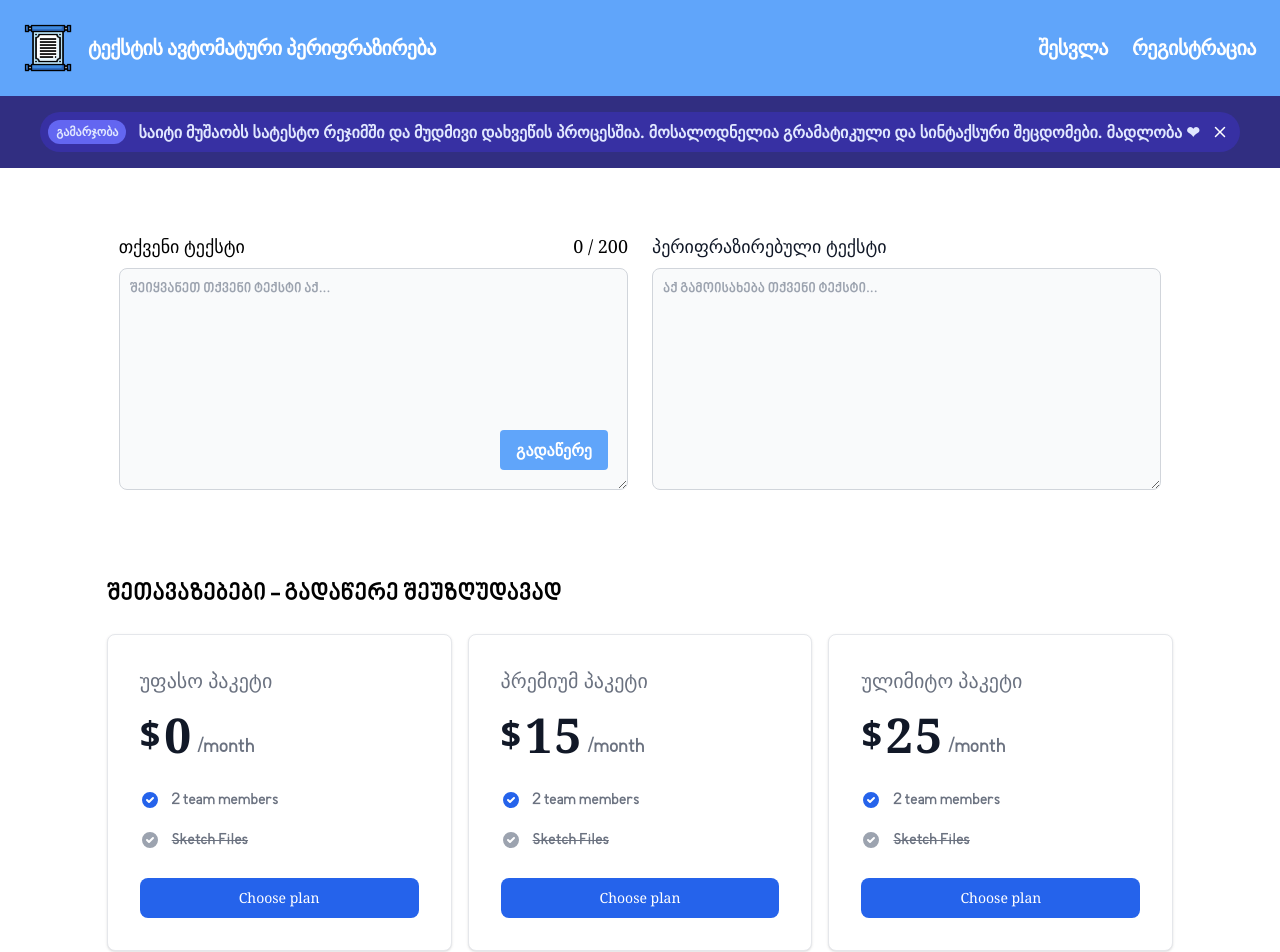
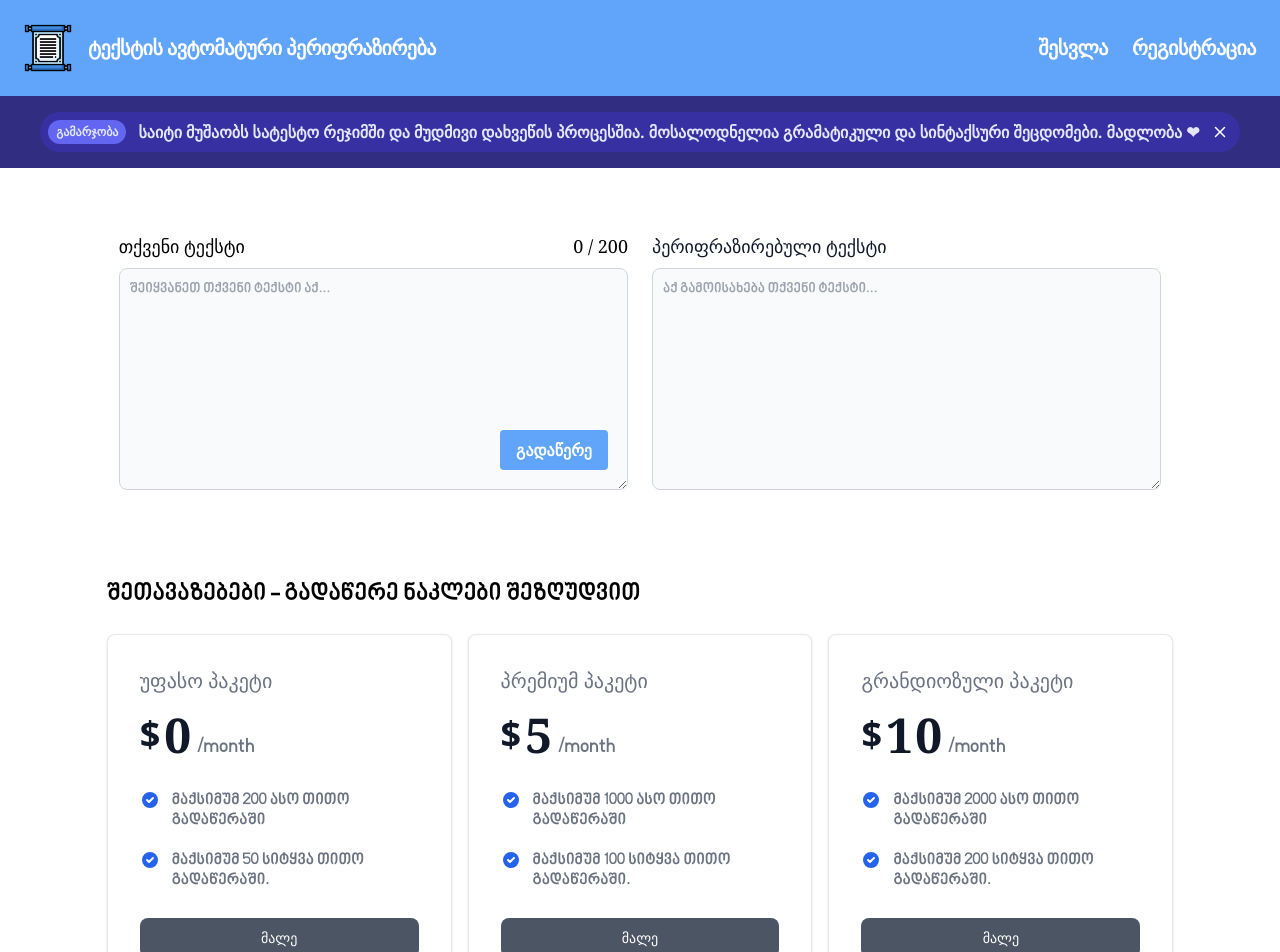
Before and after one commit to Vashakmadze/GeoParaphrase, a React (Vite) app: page / in a window 1280 px wide. Shown: the top 952 px of the page. Built offline with nearby package versions, Linux system fonts and the light colour scheme.

Commit message:
changed contents of pricecard

```diff
--- a/src/components/PriceCard.jsx
+++ b/src/components/PriceCard.jsx
@@ -34,10 +34,27 @@
 							clipRule="evenodd"></path>
 					</svg>
 					<span className="text-base font-normal leading-tight text-gray-500 dark:text-gray-400">
-						2 team members
+						მაქსიმუმ {data.offers.charachters} ასო თითო გადაწერაში
 					</span>
 				</li>
-				<li className="flex space-x-3 line-through decoration-gray-500">
+				<li className="flex space-x-3">
+					<svg
+						aria-hidden="true"
+						className="flex-shrink-0 w-5 h-5 text-blue-600 dark:text-blue-500"
+						fill="currentColor"
+						viewBox="0 0 20 20"
+						xmlns="http://www.w3.org/2000/svg">
+						<title>Check icon</title>
+						<path
+							fillRule="evenodd"
+							d="M10 18a8 8 0 100-16 8 8 0 000 16zm3.707-9.293a1 1 0 00-1.414-1.414L9 10.586 7.707 9.293a1 1 0 00-1.414 1.414l2 2a1 1 0 001.414 0l4-4z"
+							clipRule="evenodd"></path>
+					</svg>
+					<span className="text-base font-normal leading-tight text-gray-500 dark:text-gray-400">
+						მაქსიმუმ {data.offers.words} სიტყვა თითო გადაწერაში.
+					</span>
+				</li>
+				{/* <li className="flex space-x-3 line-through decoration-gray-500">
 					<svg
 						aria-hidden="true"
 						className="flex-shrink-0 w-5 h-5 text-gray-400 dark:text-gray-500"
@@ -53,12 +70,13 @@
 					<span className="text-base font-normal leading-tight text-gray-500">
 						Sketch Files
 					</span>
-				</li>
+				</li> */}
 			</ul>
 			<button
 				type="button"
-				className="text-white bg-blue-600 hover:bg-blue-700 focus:ring-4 focus:outline-none focus:ring-blue-200 dark:focus:ring-blue-900 font-medium rounded-lg text-sm px-5 py-2.5 inline-flex justify-center w-full text-center">
-				Choose plan
+				className="text-white bg-gray-600 hover:bg-gray-700 focus:ring-4 focus:outline-none focus:ring-blue-200 dark:focus:ring-gray-900 font-medium rounded-lg text-sm px-5 py-2.5 inline-flex justify-center w-full text-center">
+				მალე
+				{/* გაწევრიანდი */}
 			</button>
 		</div>
 	);
--- a/src/components/Prices.jsx
+++ b/src/components/Prices.jsx
@@ -5,23 +5,32 @@
 	const offerStandard = {
 		name: "უფასო პაკეტი",
 		price: 0,
-		offers: {},
+		offers: {
+			charachters: 200,
+			words: 50,
+		},
 	};
 
 	const offerPremium = {
 		name: "პრემიუმ პაკეტი",
-		price: 15,
-		offers: {},
+		price: 5,
+		offers: {
+			charachters: 1000,
+			words: 100,
+		},
 	};
 
 	const offerUnlimited = {
-		name: "ულიმიტო პაკეტი",
-		price: 25,
-		offers: {},
+		name: "გრანდიოზული პაკეტი",
+		price: 10,
+		offers: {
+			charachters: 2000,
+			words: 200,
+		},
 	};
 	return (
 		<section className="w-10/12 m-auto space-y-6 mb-14">
-			<h1 className="text-2xl">შეთავაზებები - გადაწერე შეუზღუდავად</h1>
+			<h1 className="text-2xl">შეთავაზებები - გადაწერე ნაკლები შეზღუდვით</h1>
 			<div className="flex justify-between flex-col gap-4 md:flex-row">
 				<PriceCard data={offerStandard} />
 				<PriceCard data={offerPremium} />
```
